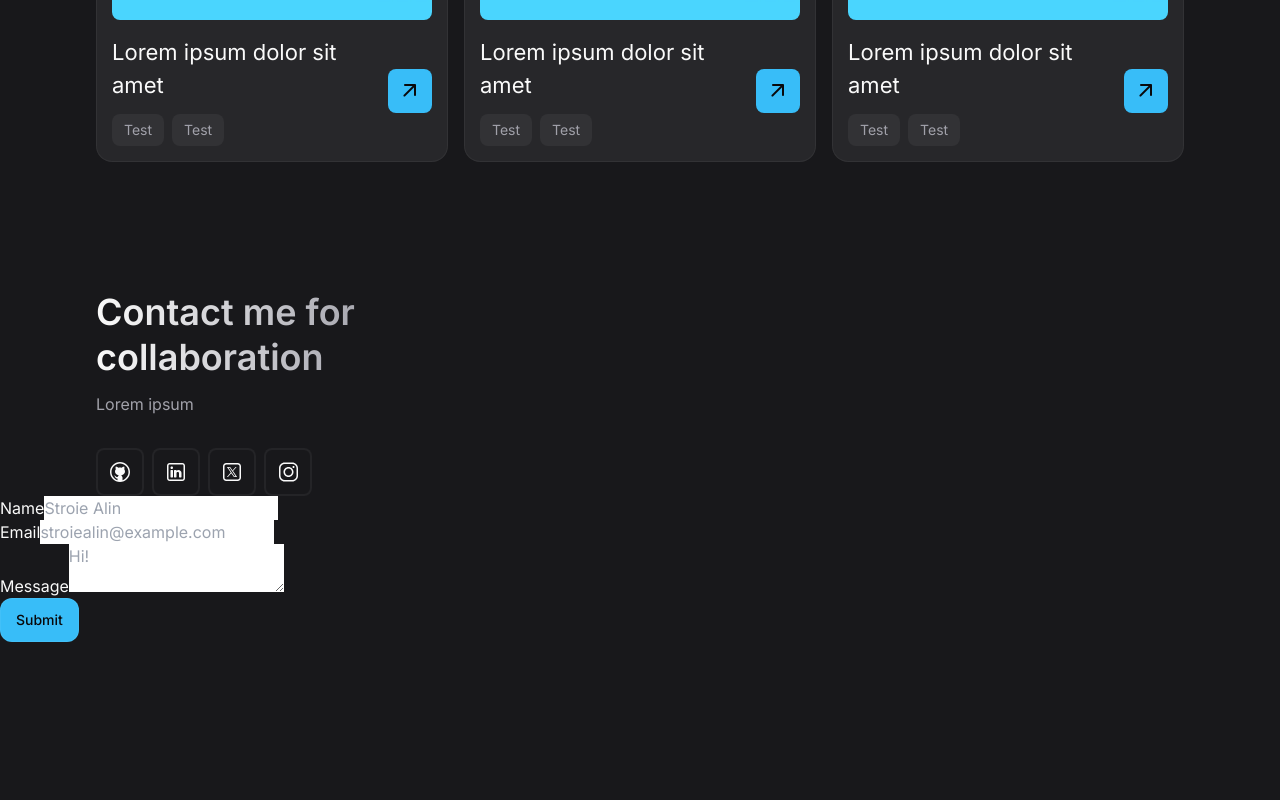
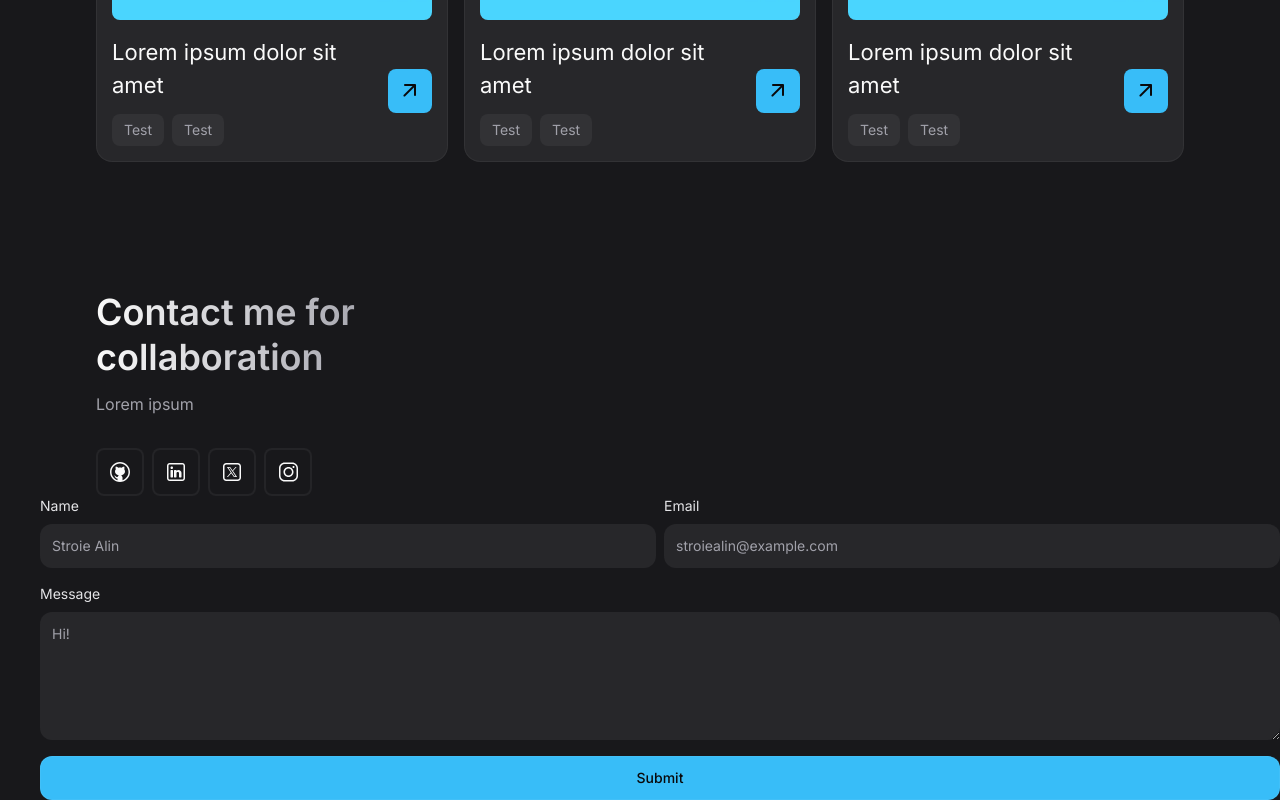
Before and after one commit to AlinStroie/AlinStroie, a React (Vite) app: page / in a window 1280 px wide. Shown: the part 2500-3300 px from the top of the page. Before the commit the page ends 3142 px from the top, so only its background shows below. Built offline with nearby package versions, Linux system fonts and the light colour scheme.

Commit message:
Finished Contact section + Contact form with GetForm link

```diff
--- a/src/components/Contact.jsx
+++ b/src/components/Contact.jsx
@@ -68,13 +68,13 @@
             </div>
 
             <form
-            action=""
+            action="https://getform.io/f/bejjywwa"
             method="POST"
-            className=""
+            className="xl:pl-10 2xl:pl-20 "
             >
 
-                        <div className="">
-                            <div className="">
+                        <div className="md:grid md:items-center md:grid-cols-2 md:gap-2">
+                            <div className="mb-4">
                                 <label
                                 htmlFor="name"
                                 className="label"
@@ -93,7 +93,7 @@
                                 />
                             </div>
 
-                            <div className="">
+                            <div className="mb-4">
                                 <label
                                 htmlFor="email"
                                 className="label"
@@ -113,7 +113,7 @@
                             </div>
                         </div>
 
-                        <div className="">
+                        <div className="mb-4">
                             <label
                             htmlFor="message"
                             className="label"
@@ -126,7 +126,7 @@
                             id="message"
                             placeholder="Hi!"
                             required
-                            className="text-field"
+                            className="text-field resize-y min-h-32 max-h-80"
                             >
 
                             </textarea>
@@ -134,7 +134,7 @@
 
                         <button
                         type="submit"
-                        className="btn btn-primary"
+                        className="btn btn-primary [&]:max-w-full w-full justify-center"
                         >
                             Submit
                         </button>
--- a/src/index.css
+++ b/src/index.css
@@ -127,3 +127,19 @@
 .btn-outline {
     @apply h-11 bg-zinc-800 hover:bg-zinc-700 active:bg-zinc-800
 }
+
+/* Text Field */
+
+.label {
+    @apply block text-zinc-200 text-sm font-normal mb-2
+}
+
+.text-field {
+    @apply block outline-none w-full px-3 py-3 text-sm bg-zinc-800
+    rounded-xl ring-1 ring-inset ring-transparent transition-shadow
+    hover:ring-zinc-50/5 focus:ring-sky-400 focus:ring-2
+}
+
+.text-field::placeholder {
+    @apply text-zinc-400
+}
```
